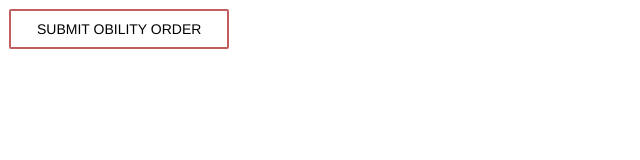
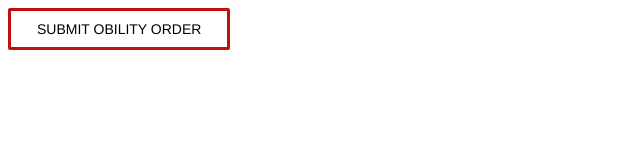
Before and after one commit to jpc1957/jpc1957.github.io, a plain HTML site: page index.html in a window 1280 px wide. In both pictures the pointer is over the link "SUBMIT OBILITY ORDER". Shown: the whole page, without its empty margins (0-640 px from the left). Drawn offline with Linux system fonts and the light colour scheme.

Commit message:
Update index.html

```diff
--- a/index.html
+++ b/index.html
@@ -2,7 +2,7 @@
 <head>
   <style>
     .button {
-      border: solid #c11010 2px;
+      border: solid #c11010 1px;
       font-weight: 500;
       font-size: .875rem;
       font-family: "Helvetica Neue",Helvetica,Arial,Verdana,Tahoma;
@@ -14,7 +14,7 @@
       display: inline-block;
       height: 2.25rem;
       padding: 0 1.625rem;
-      margin: 1px;
+      margin: 2px;
       border-radius: 2px;
       cursor: pointer;
       text-align: center;
@@ -25,8 +25,8 @@
     }
 
     .button:hover {
-      border: solid #c05d5d 2px;
-      margin: none;
+      border: solid #c11010 3px;
+      margin: 0px;
     }
   </style>
 </head>
```
